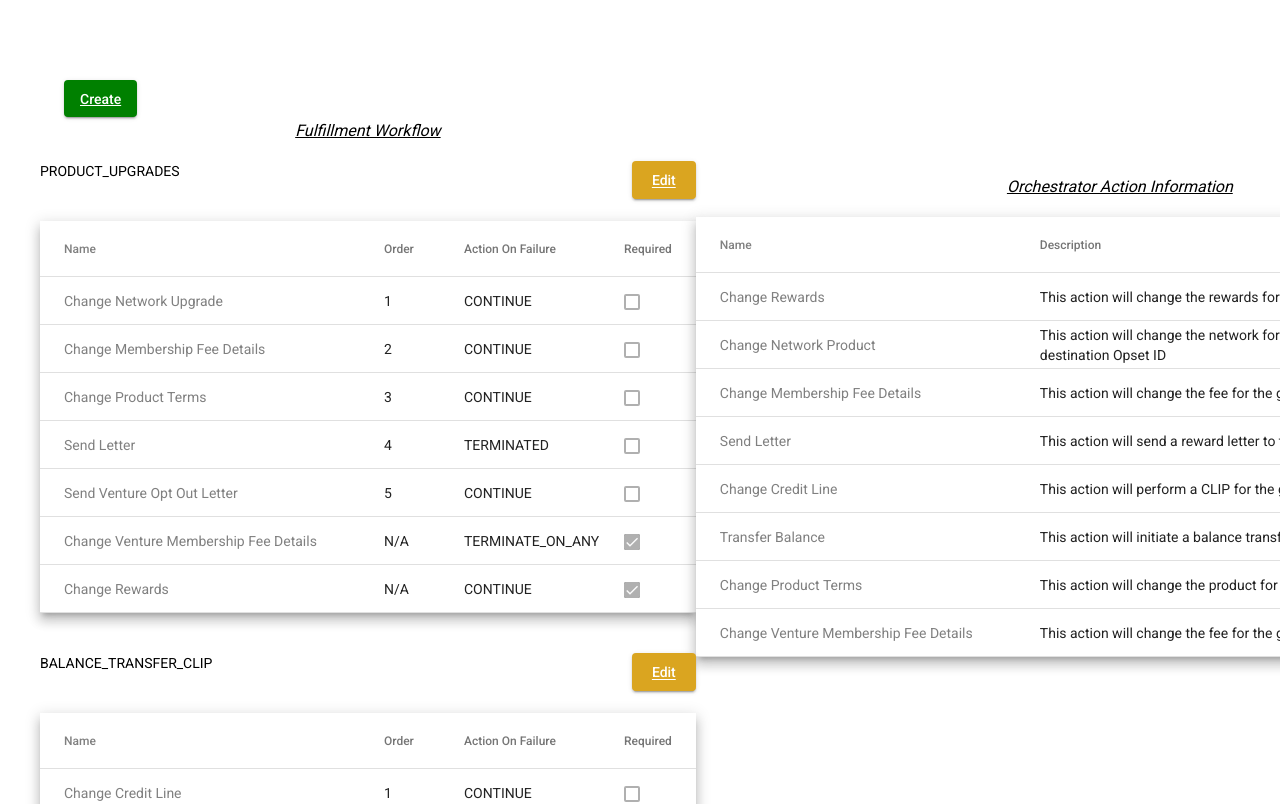
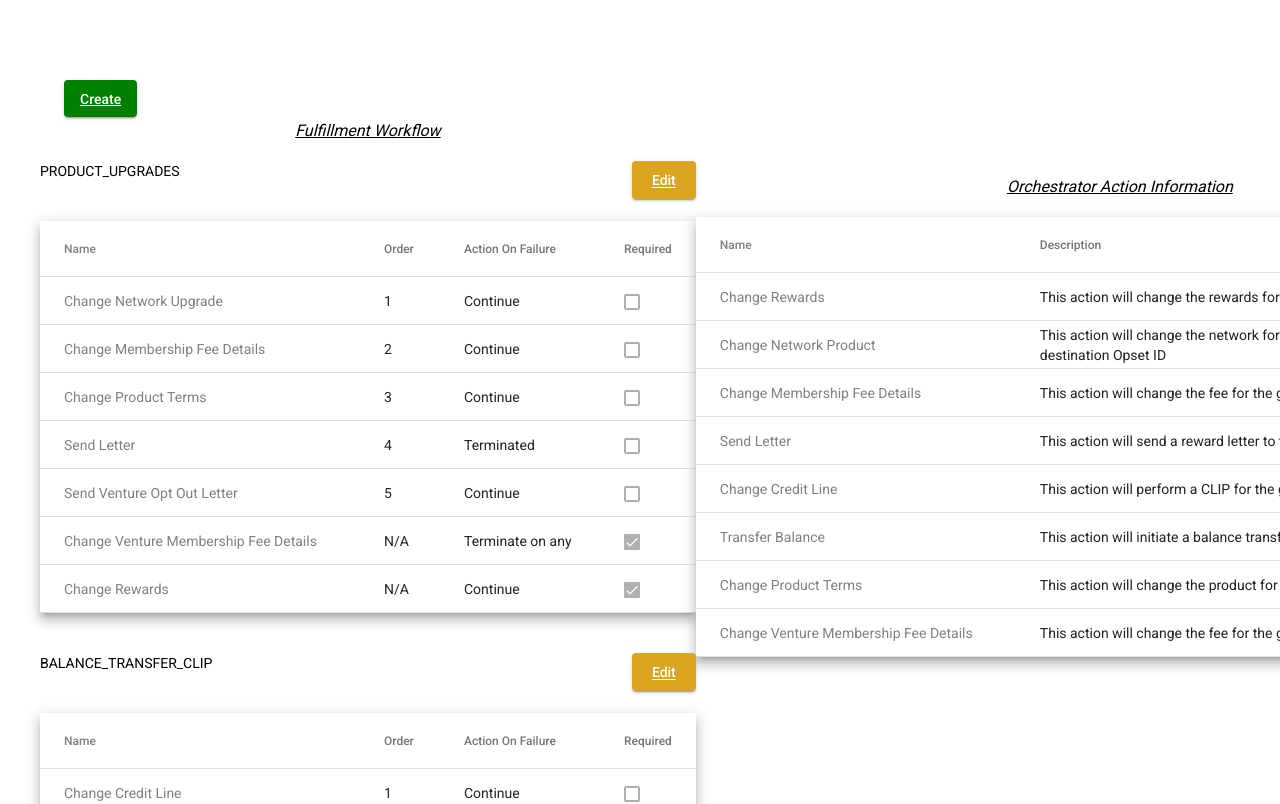
Before and after one commit to hellochrisyou/Angular-Material-Drag-And-Drop-Table, an Angular app: page / in a window 1280 px wide. Shown: the top 804 px of the page. Built offline with nearby package versions, Linux system fonts and the light colour scheme.

Commit message:
Pipe added

```diff
--- a/src/app/shared/table/finance/finance-table.component.html
+++ b/src/app/shared/table/finance/finance-table.component.html
@@ -18,7 +18,7 @@
     <!-- Weight Column -->
     <ng-container matColumnDef="actionOnFailure">
       <th mat-header-cell *matHeaderCellDef> Action On Failure </th>
-      <td mat-cell *matCellDef="let element"> {{element.actionOnFailure}} </td>
+      <td mat-cell *matCellDef="let element"> {{element.actionOnFailure | fulfillmentPipe}} </td>
     </ng-container>
 
     <!-- Symbol Column -->
```
